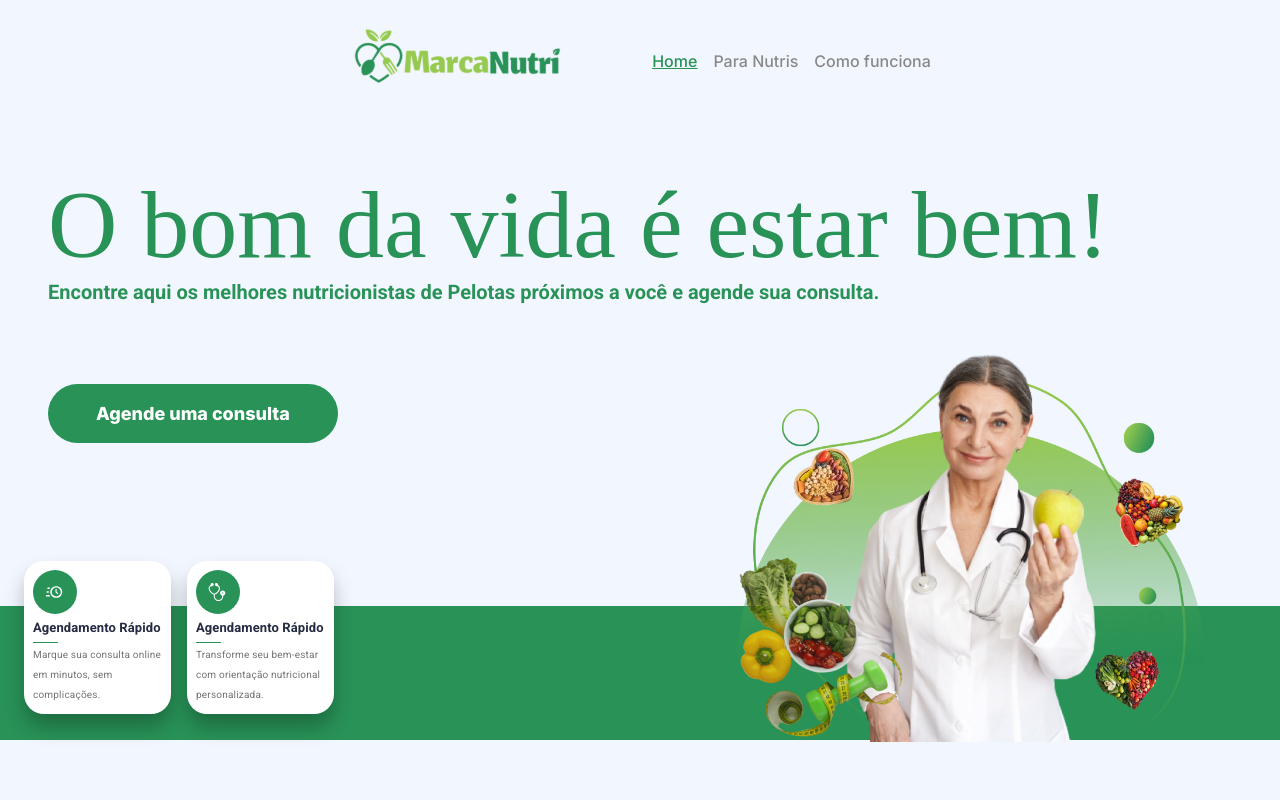
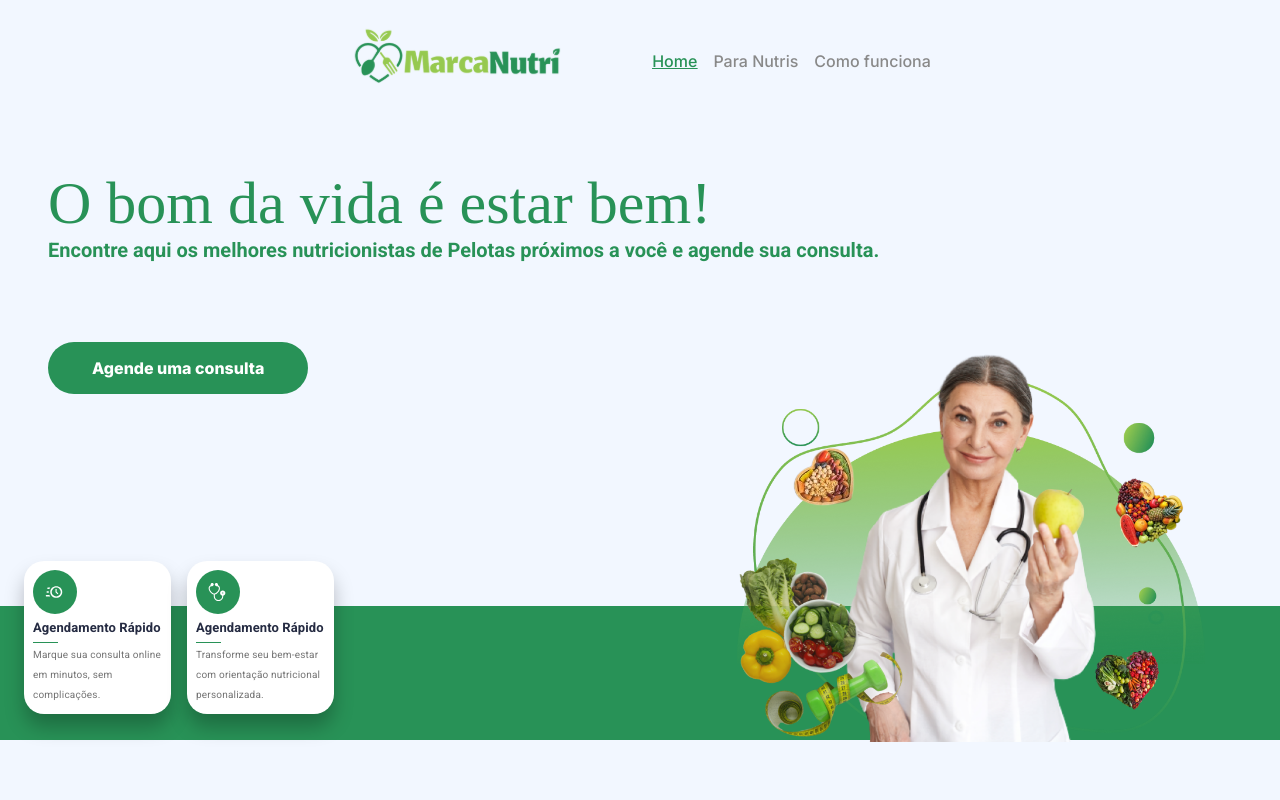
Before and after one commit to MarcaNutri/PromotionLanding, a Next.js app: page / in a window 1280 px wide. Shown: the top 800 px of the page. Built offline with nearby package versions, Linux system fonts and the light colour scheme; a web font is replaced by a local one.

Commit message:
ajuste fontes and button

```diff
--- a/src/app/page.tsx
+++ b/src/app/page.tsx
@@ -74,12 +74,12 @@ const Home = () => {
           <div className="max-w-[88rem] lg:max-w-[120rem] m-auto">
             <div className="px-2 md:p-8 lg:p-12">
               <h1
-                className={`${Style.title} ${Style.primary_color} text-3xl md:text-6xl lg:text-8xl`}
+                className={`${Style.title} ${Style.primary_color} ${Style.title_patter}`}
               >
                 O bom da vida é estar bem!
               </h1>
               <p
-                className={`${Style.paragraph} ${Style.primary_color} text-base md:text-xl lg:text-xl`}
+                className={`${Style.paragraph} ${Style.primary_color} ${Style.subtitle_patter}`}
               >
                 Encontre aqui os melhores nutricionistas de Pelotas próximos a
                 você e agende sua consulta.
@@ -89,7 +89,7 @@ const Home = () => {
                 size="large"
                 styleButton="round"
                 text="Agende uma consulta"
-                classProp="mt-20 mb-20 md:mb-0 lg:mb-0"
+                classProp="mt-6 mb-24 md:mt-20 lg:mt-20 md:mb-0 lg:mb-0"
                 onClick={() => scrollToElement('partner')}
               />
             </div>
@@ -148,7 +148,7 @@ const Home = () => {
               , Temos
             </p>
             <p
-              className={`${Style.success_color} text-2xl md:text-5xl font-semibold mb-1`}
+              className={`${Style.success_color} text-2xl md:text-4xl font-semibold mb-1`}
             >
               Saúde com especialistas
             </p>
@@ -734,7 +734,7 @@ const Home = () => {
           </div>
           <Image
             src={RoundedImage}
-            width={screenSize < 767 ? 320 : 520}
+            width={screenSize < 767 ? 280 : 460}
             alt="Check - icon"
             className="mr-1 md:mr-2"
           />
--- a/src/components/formElements/button/style.module.scss
+++ b/src/components/formElements/button/style.module.scss
@@ -95,3 +95,41 @@
   background: #289257;
   color: white;
 }
+
+
+@media( max-width: 1400px) {
+  .button_small {
+    padding: 10px 20px;
+    font-size: 12px;
+  }
+
+  .button_medium {
+    padding: 12px 28px;
+    font-size: 14px;
+  }
+
+  .button_large {
+    padding: 14px 44px;
+    font-size: 16px;
+    font-weight: 800;
+  }
+}
+
+
+@media( max-width: 768px) {
+  .button_small {
+    padding: 8px 16px;
+    font-size: 10px;
+  }
+
+  .button_medium {
+    padding: 10px 24px;
+    font-size: 12px;
+  }
+
+  .button_large {
+    padding: 12px 38px;
+    font-size: 14px;
+    font-weight: 800;
+  }
+}
--- a/src/styles/variables.module.scss
+++ b/src/styles/variables.module.scss
@@ -61,3 +61,43 @@ $label-text-letter-spacing: 0.1px;
 .black_color {
   color: #5C5C5C;
 }
+
+@media (max-width: 1920px) {
+  .title_patter {
+    font-size: 96px;
+  }
+
+  .subtitle_patter {
+    font-size: 20px;
+  }
+}
+
+@media (min-width: 1920px) {
+  .title_patter {
+    font-size: 96px;
+  }
+
+  .subtitle_patter {
+    font-size: 20px;
+  }
+}
+
+@media (max-width: 1480px) {
+  .title_patter {
+    font-size: 60px;
+  }
+
+  .subtitle_patter {
+    font-size: 20px;
+  }
+}
+
+@media (max-width: 768px) {
+  .title_patter {
+    font-size: 30px;
+  }
+
+  .subtitle_patter {
+    font-size: 16px;
+  }
+}
```
